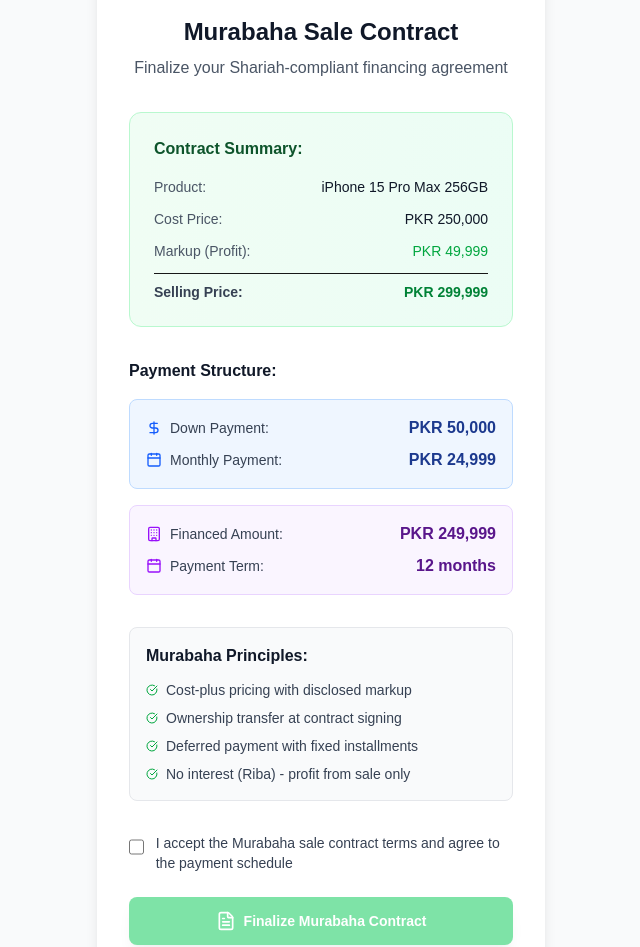
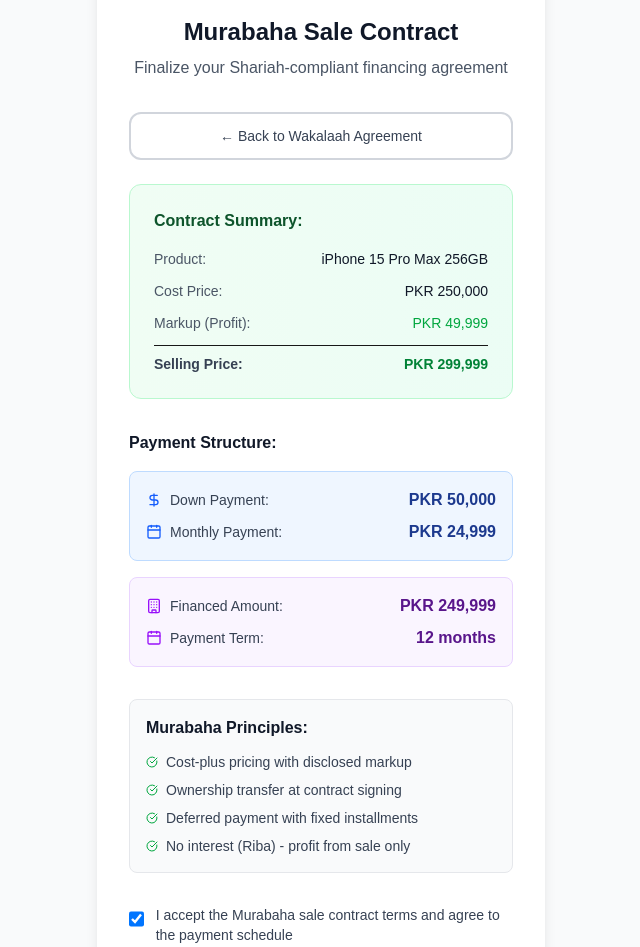
Before and after one commit to SahulatKar/Sahulatkar_Frontend, a Next.js app in the folder saulatkar-frontend/: page /financing/murabaha-contract in a window 1280 px wide. Shown: the part 112-1059 px from the top of the page, without its empty margins (319-959 px from the left). Built offline with nearby package versions, Linux system fonts and the light colour scheme.

Commit message:
Automate murabaha contract finalization and redirect to purchase confirmation

```diff
--- a/saulatkar-frontend/src/app/financing/murabaha-contract/page.tsx
+++ b/saulatkar-frontend/src/app/financing/murabaha-contract/page.tsx
@@ -1,7 +1,7 @@
 "use client"
 
 import { motion } from "framer-motion"
-import { useState } from "react"
+import { useState, useEffect } from "react"
 import { CheckCircle, FileText, ArrowRight, Shield, DollarSign, Calendar, Building } from "lucide-react"
 import { Button } from "@/components/ui/button"
 import { useRouter } from "next/navigation"
@@ -25,7 +25,23 @@ export default function MurabahaContract() {
   }
 
   const handleComplete = () => {
-    router.push('/financing/credit-line-activated')
+    router.push('/financing/purchase-confirmed')
+  }
+
+  // Auto-accept and finalize contract to continue flow
+  useEffect(() => {
+    if (!contractComplete) {
+      setContractAccepted(true)
+      const t = window.setTimeout(() => {
+        handleFinalizeContract()
+      }, 700)
+
+      return () => window.clearTimeout(t)
+    }
+  }, [])
+
+  const handleBack = () => {
+    router.push('/financing/wakalaah-agreement')
   }
 
   const contractDetails = {
@@ -63,6 +79,17 @@ export default function MurabahaContract() {
             Finalize your Shariah-compliant financing agreement
           </p>
         </motion.div>
+
+        {/* Back Button */}
+        <div className="mb-6">
+          <Button
+            onClick={handleBack}
+            variant="outline"
+            className="w-full border-gray-300 text-gray-700 hover:bg-gray-50"
+          >
+            ← Back to Wakalaah Agreement
+          </Button>
+        </div>
 
         {/* Contract Summary */}
         <motion.div
```
